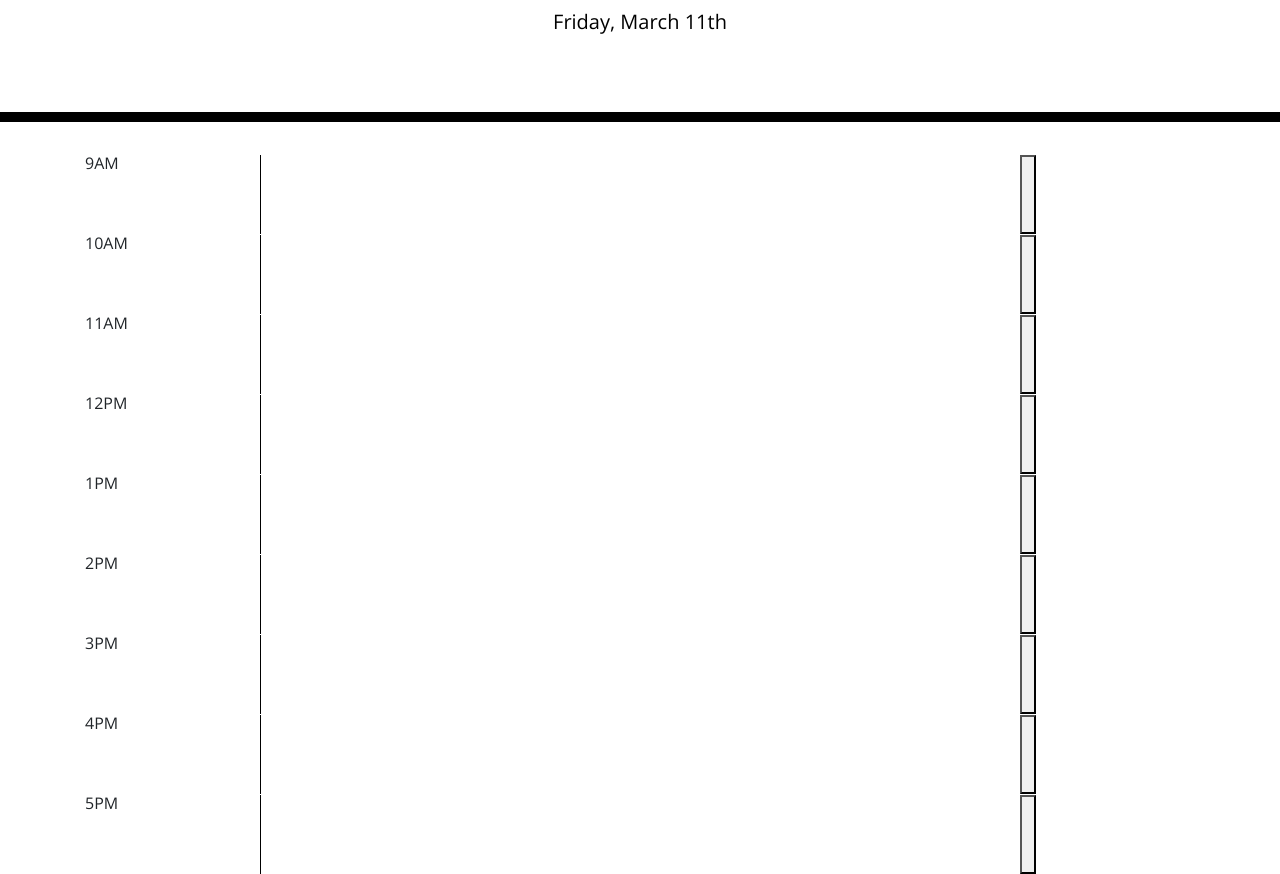
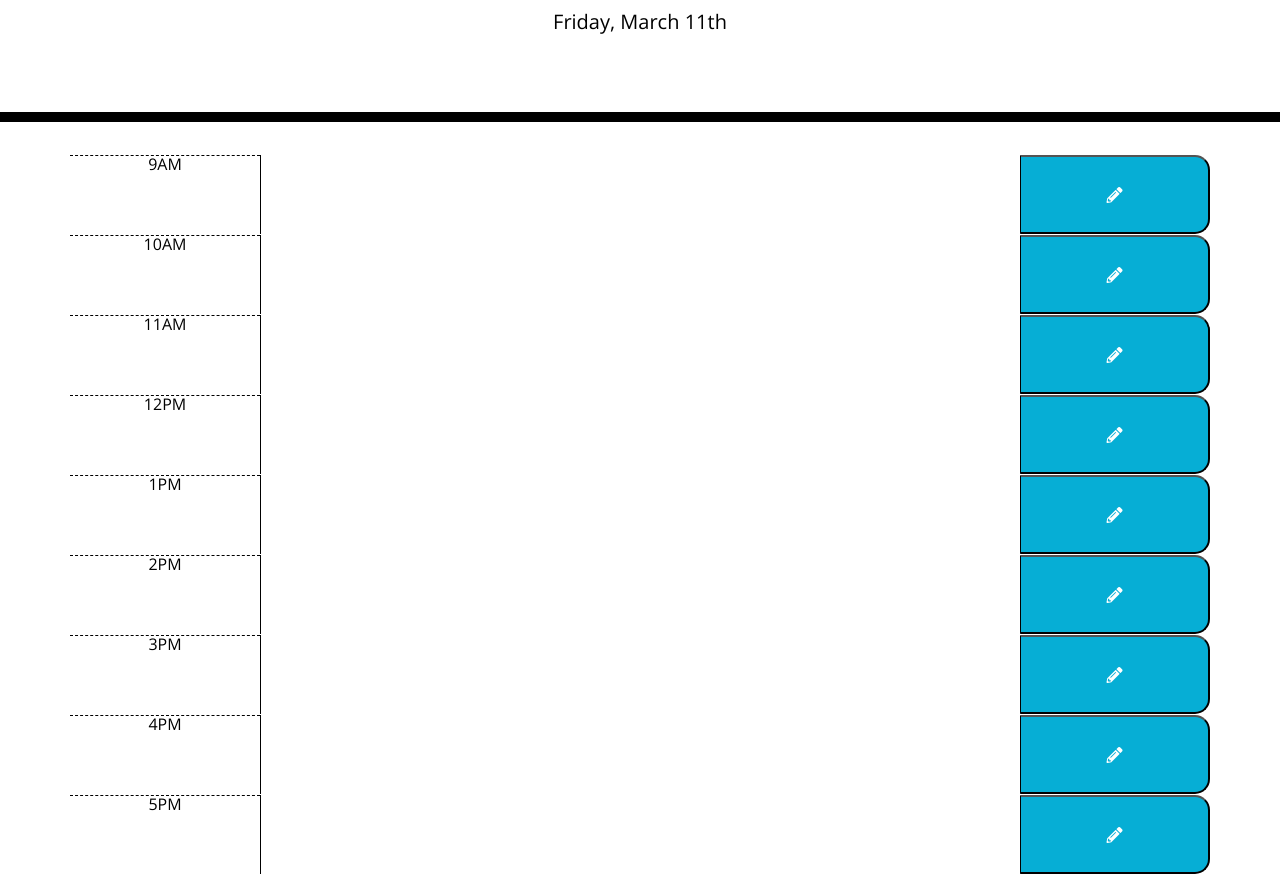
Before and after one commit to jgarcia45/work-day-scheduler, a plain HTML site: page index.html in a window 1280 px wide. Shown: the part 182-1056 px from the top of the page. Drawn offline with nearby package versions, Linux system fonts and the light colour scheme.

Commit message:
Created the time blocks for standard business hours

```diff
--- a/index.html
+++ b/index.html
@@ -21,50 +21,50 @@
     </header>
     <div class="container">
         <!-- Timeblocks go here -->
-        <div class="row">
-            <div class="col-2">9AM</div>
-            <textarea class="col-8"></textarea>
-            <button ckass="col-2"></button>
+        <div class="row time-block" id="9AM">
+            <div class="col-2 hour">9AM</div>
+            <textarea class="col-8 description"></textarea>
+            <button class="col-2 saveBtn"><i class="fas fa-pencil-alt"></i></button>
         </div>
-        <div class="row">
-            <div class="col-2">10AM</div>
-            <textarea class="col-8"></textarea>
-            <button ckass="col-2"></button>
+        <div class="row time-block" id="10AM">
+            <div class="col-2 hour">10AM</div>
+            <textarea class="col-8 description"></textarea>
+            <button class="col-2 saveBtn"><i class="fas fa-pencil-alt"></i></button>
         </div>
-        <div class="row">
-            <div class="col-2">11AM</div>
-            <textarea class="col-8"></textarea>
-            <button ckass="col-2"></button>
+        <div class="row time-block" id="11AM">
+            <div class="col-2 hour">11AM</div>
+            <textarea class="col-8 description"></textarea>
+            <button class="col-2 saveBtn"><i class="fas fa-pencil-alt"></i></button>
         </div>
-        <div class="row">
-            <div class="col-2">12PM</div>
-            <textarea class="col-8"></textarea>
-            <button ckass="col-2"></button>
+        <div class="row time-block" id="12PM">
+            <div class="col-2 hour">12PM</div>
+            <textarea class="col-8 description"></textarea>
+            <button class="col-2 saveBtn"><i class="fas fa-pencil-alt"></i></button>
         </div>
-        <div class="row">
-            <div class="col-2">1PM</div>
-            <textarea class="col-8"></textarea>
-            <button ckass="col-2"></button>
+        <div class="row time-block" id="1PM">
+            <div class="col-2 hour">1PM</div>
+            <textarea class="col-8 description"></textarea>
+            <button class="col-2 saveBtn"><i class="fas fa-pencil-alt"></i></button>
         </div>
-        <div class="row">
-            <div class="col-2">2PM</div>
-            <textarea class="col-8"></textarea>
-            <button ckass="col-2"></button>
+        <div class="row time-block" id="2PM">
+            <div class="col-2 hour">2PM</div>
+            <textarea class="col-8 description"></textarea>
+            <button class="col-2 saveBtn"><i class="fas fa-pencil-alt"></i></button>
         </div>
-        <div class="row">
-            <div class="col-2">3PM</div>
-            <textarea class="col-8"></textarea>
-            <button ckass="col-2"></button>
+        <div class="row time-block" id="3PM">
+            <div class="col-2 hour">3PM</div>
+            <textarea class="col-8 description"></textarea>
+            <button class="col-2 saveBtn"><i class="fas fa-pencil-alt"></i></button>
         </div>
-        <div class="row">
-            <div class="col-2">4PM</div>
-            <textarea class="col-8"></textarea>
-            <button ckass="col-2"></button>
+        <div class="row time-block" id="4PM">
+            <div class="col-2 hour">4PM</div>
+            <textarea class="col-8 description"></textarea>
+            <button class="col-2 saveBtn"><i class="fas fa-pencil-alt"></i></button>
         </div>
-        <div class="row">
-            <div class="col-2">5PM</div>
-            <textarea class="col-8"></textarea>
-            <button ckass="col-2"></button>
+        <div class="row time-block" id="5PM">
+            <div class="col-2 hour">5PM</div>
+            <textarea class="col-8 description"></textarea>
+            <button class="col-2 saveBtn"><i class="fas fa-pencil-alt"></i></button>
         </div>
     </div>
 
```
